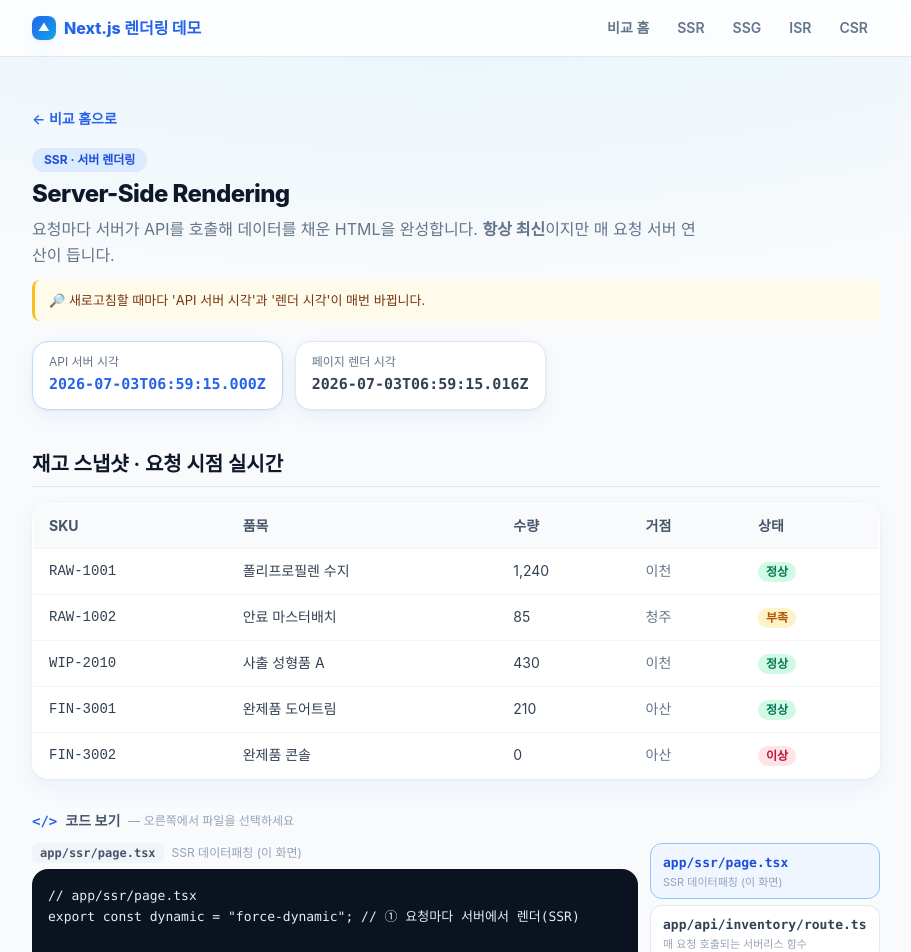
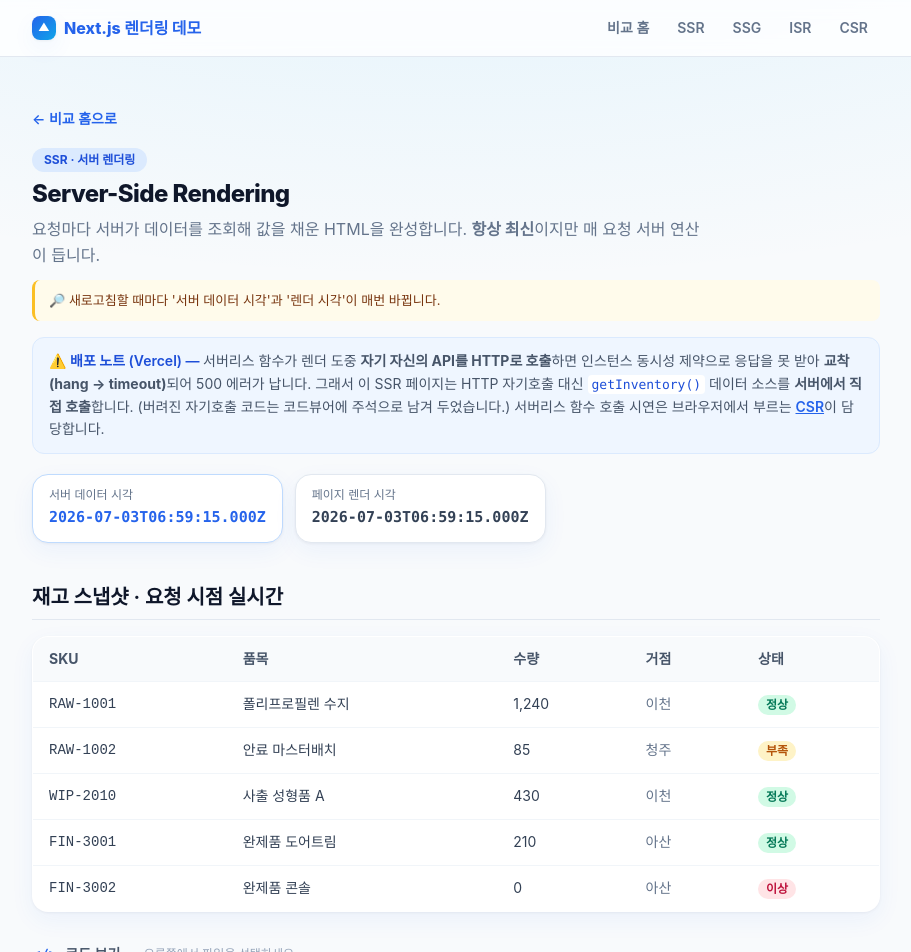
Before and after one commit to hhhj-bot/pofol-nextjs, a Next.js app: page /ssr in a window 1280 px wide. Shown: the top 952 px of the page, without its empty margins (184-1095 px from the left). Built offline with nearby package versions, Linux system fonts and the light colour scheme; no server answers.

Commit message:
fix : SSR은 vercel에서 운용하기 어려운걸로 판단되어 코드블럭처리하고 자체 inventory 가져오도록 수정

```diff
--- a/app/api/inventory/route.ts
+++ b/app/api/inventory/route.ts
@@ -1,16 +1,12 @@
 import { NextResponse } from "next/server";
-import { ITEMS } from "../../lib/data";
+import { getInventory } from "../../lib/inventory";
 
 // ── Route Handler = "서버리스 함수" ─────────────────────────────
-// 별도 백엔드 없이 이 함수가 서버 역할을 한다.
-// 호출될 때마다 실행되어 (1) 서버 처리 시각과 (2) WMS 더미 재고 스냅샷을 반환.
-// SSR/CSR 페이지가 이 엔드포인트를 각기 다른 방식으로 소비한다.
+// 별도 백엔드 없이 이 함수가 서버 역할을 한다. 호출될 때마다 실행되어
+// 서버 처리 시각 + WMS 더미 재고 스냅샷을 JSON으로 반환한다.
+// (CSR 페이지가 브라우저에서 이 엔드포인트를 호출한다.)
 export const dynamic = "force-dynamic"; // 항상 실행(호출 시각을 정확히 보여주기 위함)
 
 export async function GET() {
-  return NextResponse.json({
-    serverTime: new Date().toISOString(), // 이 함수가 실행된 서버 시각
-    generatedBy: "Route Handler (serverless function)",
-    items: ITEMS,
-  });
+  return NextResponse.json(getInventory());
 }
--- /dev/null
+++ b/app/lib/inventory.ts
@@ -0,0 +1,16 @@
+import { ITEMS } from "./data";
+import type { InvItem } from "../components/InventoryTable";
+
+// 재고 스냅샷을 만드는 "서버 측 데이터 소스".
+// API Route(route.ts)와 SSR 페이지가 이 함수를 공유한다.
+//  · API Route  → 이 결과를 JSON으로 반환 (CSR이 브라우저에서 호출)
+//  · SSR 페이지 → HTTP 자기호출 대신 이 함수를 직접 호출 (Vercel 자기호출 교착 방지)
+export type Inventory = { serverTime: string; generatedBy: string; items: InvItem[] };
+
+export function getInventory(): Inventory {
+  return {
+    serverTime: new Date().toISOString(), // 호출(렌더) 시점의 서버 시각
+    generatedBy: "server data source (getInventory)",
+    items: ITEMS,
+  };
+}
--- a/app/lib/snippets.ts
+++ b/app/lib/snippets.ts
@@ -54,22 +54,31 @@ export function TimeStamp({
   );
 }`;
 
-// 서버리스 함수(Route Handler) — SSR/CSR이 호출하는 실제 API 엔드포인트.
+// 서버 측 데이터 소스 — API Route와 SSR 페이지가 공유한다.
+export const SNIPPET_INVENTORY = `// app/lib/inventory.ts — 서버 측 데이터 소스 (API Route + SSR 공유)
+import { ITEMS } from "./data";
+
+export function getInventory() {
+  return {
+    serverTime: new Date().toISOString(), // 호출(렌더) 시점의 서버 시각
+    generatedBy: "server data source (getInventory)",
+    items: ITEMS,
+  };
+}`;
+
+// 서버리스 함수(Route Handler) — CSR이 브라우저에서 호출하는 API 엔드포인트.
 export const SNIPPET_API_ROUTE = `// app/api/inventory/route.ts — "서버리스 함수"
 import { NextResponse } from "next/server";
-import { ITEMS } from "../../lib/data";
+import { getInventory } from "../../lib/inventory";
 
 export const dynamic = "force-dynamic"; // 호출 시각을 정확히 보여주려 항상 실행
 
 export async function GET() {
-  return NextResponse.json({
-    serverTime: new Date().toISOString(), // 이 함수가 실행된 서버 시각
-    generatedBy: "Route Handler (serverless function)",
-    items: ITEMS,
-  });
+  // 같은 데이터 소스를 JSON으로 반환 → CSR이 브라우저에서 fetch
+  return NextResponse.json(getInventory());
 }`;
 
-// 더미 재고 데이터 — SSG/ISR과 API Route가 공유한다.
+// 더미 재고 데이터 — SSG/ISR과 데이터 소스가 공유한다.
 export const SNIPPET_DATA = `// app/lib/data.ts — WMS 더미 재고 스냅샷
 import type { InvItem } from "../components/InventoryTable";
 
@@ -80,11 +89,3 @@ export const ITEMS: InvItem[] = [
   { sku: "FIN-3001", name: "완제품 도어트림", qty: 210, site: "아산", status: "정상" },
   { sku: "FIN-3002", name: "완제품 콘솔", qty: 0, site: "아산", status: "이상" },
 ];`;
-
-// SSR이 자기 API를 절대 URL로 호출하기 위한 베이스 URL 헬퍼.
-export const SNIPPET_BASE = `// app/lib/base.ts — 서버가 자기 API Route를 부를 때의 베이스 URL
-export function getBaseUrl(): string {
-  if (process.env.NEXT_PUBLIC_SITE_URL) return process.env.NEXT_PUBLIC_SITE_URL;
-  if (process.env.VERCEL_URL) return \`https://\${process.env.VERCEL_URL}\`;
-  return "http://localhost:3000";
-}`;
--- a/app/ssr/page.tsx
+++ b/app/ssr/page.tsx
@@ -1,11 +1,11 @@
+import Link from "next/link";
 import { ModeHeader, TimeStamp } from "../components/ModeHeader";
-import { InventoryTable, type InvItem } from "../components/InventoryTable";
+import { InventoryTable } from "../components/InventoryTable";
 import { CodeExplorer, type CodeFile } from "../components/CodeExplorer";
-import { getBaseUrl } from "../lib/base";
-import { ITEMS } from "../lib/data";
+import { getInventory } from "../lib/inventory";
 import {
   SNIPPET_API_ROUTE,
-  SNIPPET_BASE,
+  SNIPPET_INVENTORY,
   SNIPPET_INVENTORY_TABLE,
   SNIPPET_TIMESTAMP,
 } from "../lib/snippets";
@@ -13,44 +13,44 @@ import {
 // SSR — 요청이 올 때마다 서버에서 렌더한다(정적 캐시 안 함).
 export const dynamic = "force-dynamic";
 
-type Api = { serverTime: string; items: InvItem[] };
-
-async function getData(): Promise<Api> {
-  // 서버리스 함수(/api/inventory)를 매 요청마다 호출 · 캐시 안 함.
-  // 단, Vercel 배포 보호 등으로 "자기 자신 API 호출"이 실패할 수 있어 폴백을 둔다.
-  try {
-    const res = await fetch(`${getBaseUrl()}/api/inventory`, { cache: "no-store" });
-    if (!res.ok) throw new Error(`inventory API responded ${res.status}`);
-    return res.json();
-  } catch {
-    // 자기호출 실패 환경에서도 화면이 죽지 않도록 로컬 데이터로 렌더 (force-dynamic이라 시각은 매 요청 최신)
-    return { serverTime: new Date().toISOString(), items: ITEMS };
-  }
-}
+/*
+ * ⚠️ [Vercel 자기호출 교착으로 사용하지 않음 — 참고용으로 남겨둠]
+ *
+ * 처음엔 SSR에서 자기 자신의 API Route를 HTTP로 호출했다. 로컬에선 잘 되지만,
+ * Vercel에 배포하면 서버리스 함수가 '렌더 도중' 같은 배포의 API를 fetch할 때
+ * 인스턴스 동시성 제약으로 응답을 못 받아 hang → timeout → 500 에러가 났다.
+ * 그래서 아래 방식을 버리고, 데이터 소스(getInventory)를 직접 호출하도록 바꿨다.
+ *
+ * import { getBaseUrl } from "../lib/base";
+ *
+ * async function getData() {
+ *   const res = await fetch(`${getBaseUrl()}/api/inventory`, { cache: "no-store" });
+ *   return res.json();
+ * }
+ */
 
 const pageCode = `// app/ssr/page.tsx
-export const dynamic = "force-dynamic"; // ① 요청마다 서버에서 렌더(SSR)
+export const dynamic = "force-dynamic"; // 요청마다 서버에서 렌더(SSR)
+
+/* ⚠️ [Vercel 자기호출 교착으로 사용 안 함 — 참고용]
+   서버 렌더 도중 자기 API를 HTTP로 부르면 인스턴스 동시성 제약으로
+   hang → timeout → 500. 로컬에선 되지만 Vercel에선 실패한다.
 
 async function getData() {
-  try {
-    // ② 매 요청마다 서버리스 함수 호출 · 캐시 안 함 → 항상 최신
-    const res = await fetch(\`\${getBaseUrl()}/api/inventory\`, { cache: "no-store" });
-    if (!res.ok) throw new Error("api " + res.status);
-    return res.json();
-  } catch {
-    // ③ 자기호출이 막히는 환경(예: Vercel 배포 보호)에서도 안 죽도록 폴백
-    return { serverTime: new Date().toISOString(), items: ITEMS };
-  }
+  const res = await fetch(\`\${getBaseUrl()}/api/inventory\`, { cache: "no-store" });
+  return res.json();
 }
+*/
 
 export default async function Page() {
-  const data = await getData();                // 서버에서 데이터 확보
-  const renderTime = new Date().toISOString();  // 요청 시점의 렌더 시각
+  // ✅ 대신 데이터 소스를 서버에서 '직접' 호출 (HTTP 없음 → 교착 없음)
+  const data = getInventory();
+  const renderTime = new Date().toISOString(); // 요청 시점의 렌더 시각
 
   return (
     <main>
       {/* 서버가 채운 값을 그대로 HTML에 담아 응답 → 소스보기에도 데이터가 있음 */}
-      <TimeStamp label="API 서버 시각" value={data.serverTime} />
+      <TimeStamp label="서버 데이터 시각" value={data.serverTime} />
       <TimeStamp label="페이지 렌더 시각" value={renderTime} />
       <InventoryTable items={data.items} />
     </main>
@@ -58,26 +58,39 @@ export default async function Page() {
 }`;
 
 const FILES: CodeFile[] = [
-  { name: "app/ssr/page.tsx", desc: "SSR 데이터패칭 (이 화면)", code: pageCode },
-  { name: "app/api/inventory/route.ts", desc: "매 요청 호출되는 서버리스 함수", code: SNIPPET_API_ROUTE },
-  { name: "app/lib/base.ts", desc: "서버→자기 API 절대 URL", code: SNIPPET_BASE },
+  { name: "app/ssr/page.tsx", desc: "SSR 렌더 (이 화면)", code: pageCode },
+  { name: "app/lib/inventory.ts", desc: "서버가 직접 부르는 데이터 소스", code: SNIPPET_INVENTORY },
+  { name: "app/api/inventory/route.ts", desc: "같은 소스를 JSON으로 (CSR용)", code: SNIPPET_API_ROUTE },
   { name: "components/InventoryTable.tsx", desc: "데이터를 그리는 표", code: SNIPPET_INVENTORY_TABLE },
   { name: "components/TimeStamp.tsx", desc: "시각 스탬프 박스", code: SNIPPET_TIMESTAMP },
 ];
 
 export default async function Page() {
-  const data = await getData();
+  const data = getInventory();
   const renderTime = new Date().toISOString();
   return (
     <main className="container">
       <ModeHeader
         badge="SSR · 서버 렌더링"
         title="Server-Side Rendering"
-        desc={<>요청마다 서버가 API를 호출해 데이터를 채운 HTML을 완성합니다. <strong>항상 최신</strong>이지만 매 요청 서버 연산이 듭니다.</>}
-        hint="새로고침할 때마다 'API 서버 시각'과 '렌더 시각'이 매번 바뀝니다."
+        desc={<>요청마다 서버가 데이터를 조회해 값을 채운 HTML을 완성합니다. <strong>항상 최신</strong>이지만 매 요청 서버 연산이 듭니다.</>}
+        hint="새로고침할 때마다 '서버 데이터 시각'과 '렌더 시각'이 매번 바뀝니다."
       />
+
+      {/* 배포 노트 — Vercel 서버리스 자기호출 교착과 그 회피 설계를 명시 */}
+      <div className="mt-4 rounded-xl border border-brand-100 bg-brand-50 px-4 py-3 text-sm leading-relaxed text-slate-600">
+        <span className="font-semibold text-brand-700">⚠️ 배포 노트 (Vercel) — </span>
+        서버리스 함수가 렌더 도중 <strong>자기 자신의 API를 HTTP로 호출</strong>하면 인스턴스 동시성
+        제약으로 응답을 못 받아 <strong>교착(hang → timeout)</strong>되어 500 에러가 납니다. 그래서 이
+        SSR 페이지는 HTTP 자기호출 대신{" "}
+        <code className="rounded bg-white px-1 py-0.5 font-mono text-[13px] text-brand-700">getInventory()</code>{" "}
+        데이터 소스를 <strong>서버에서 직접 호출</strong>합니다. (버려진 자기호출 코드는 코드뷰어에 주석으로
+        남겨 두었습니다.) 서버리스 함수 호출 시연은 브라우저에서 부르는{" "}
+        <Link href="/csr" className="font-semibold text-brand-600 underline">CSR</Link>이 담당합니다.
+      </div>
+
       <div className="stamp-row">
-        <TimeStamp label="API 서버 시각" value={data.serverTime} />
+        <TimeStamp label="서버 데이터 시각" value={data.serverTime} />
         <TimeStamp label="페이지 렌더 시각" value={renderTime} tone="muted" />
       </div>
       <section>
```
